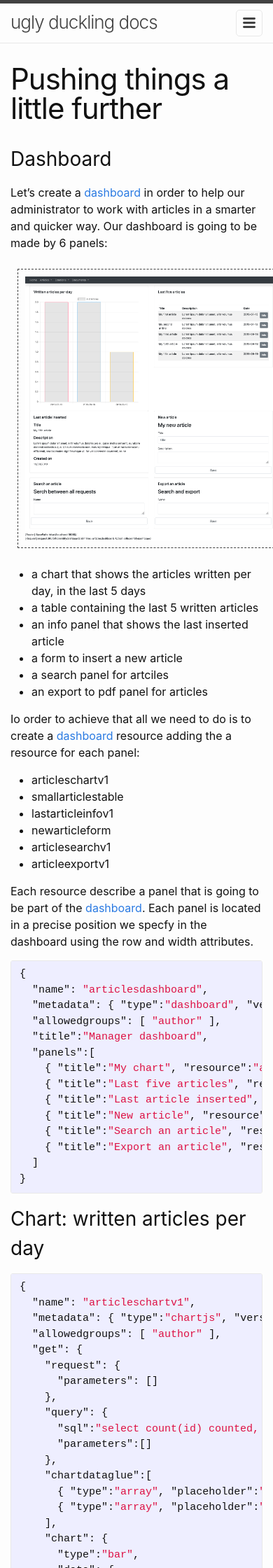
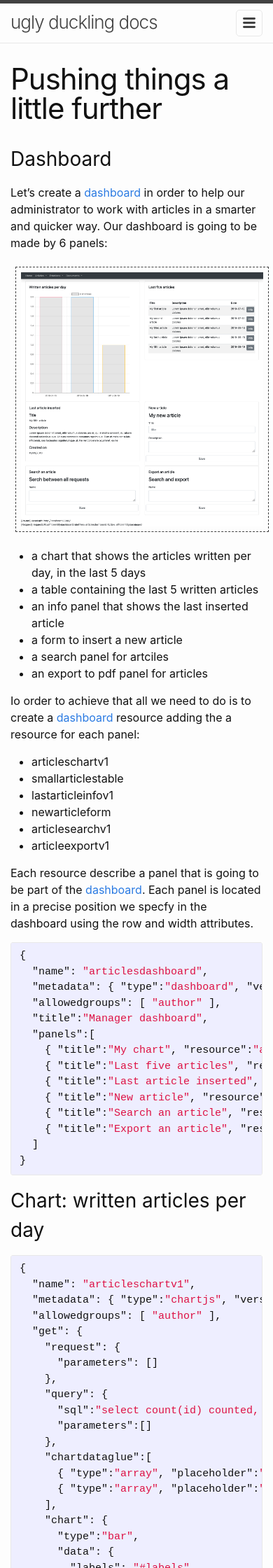
Before and after one commit to fabiomattei/uddocs, a Jekyll site: the page built from _tutorials/pushingthingsalittlefurther.md, in a window 390 px wide. Shown: the top 2240 px of the page at 70% size. Built offline with Jekyll 4.4.1, drawn with Linux system fonts in a browser that asks for light colours.

Commit message:
updating css

```diff
--- a/_sass/minima/_custom.scss
+++ b/_sass/minima/_custom.scss
@@ -37,8 +37,14 @@
     }
 }
 
+@media (max-width: 749px) {
+    .aside-image {
+	    max-width: 96%;
+    }
+}
+
 .aside-image {
-    padding: 10px;
-    margin: 10px;
+    padding: 2%;
+    margin: 2%;
     border: 1px dashed $grey-color-dark;
 }
```
